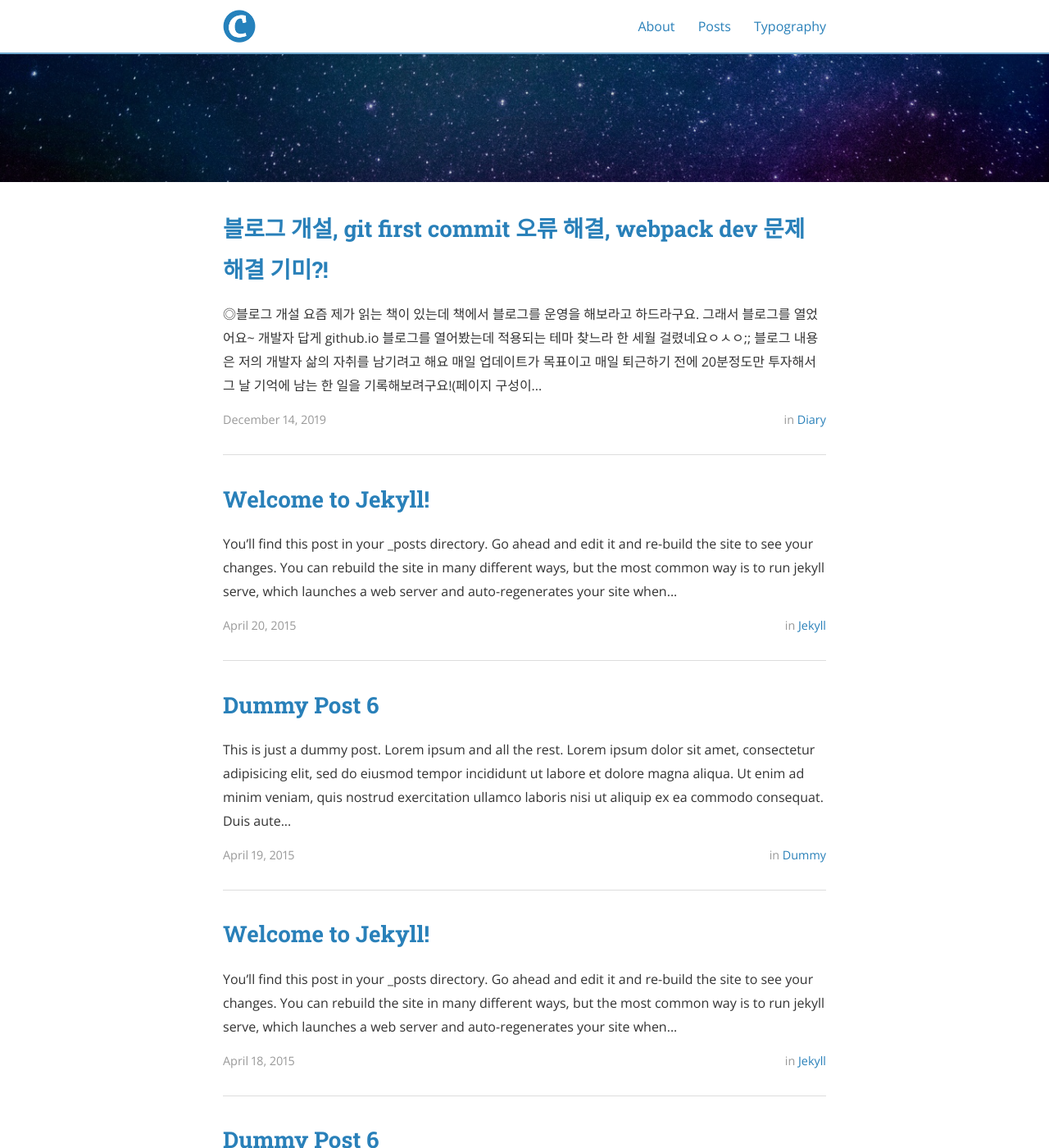
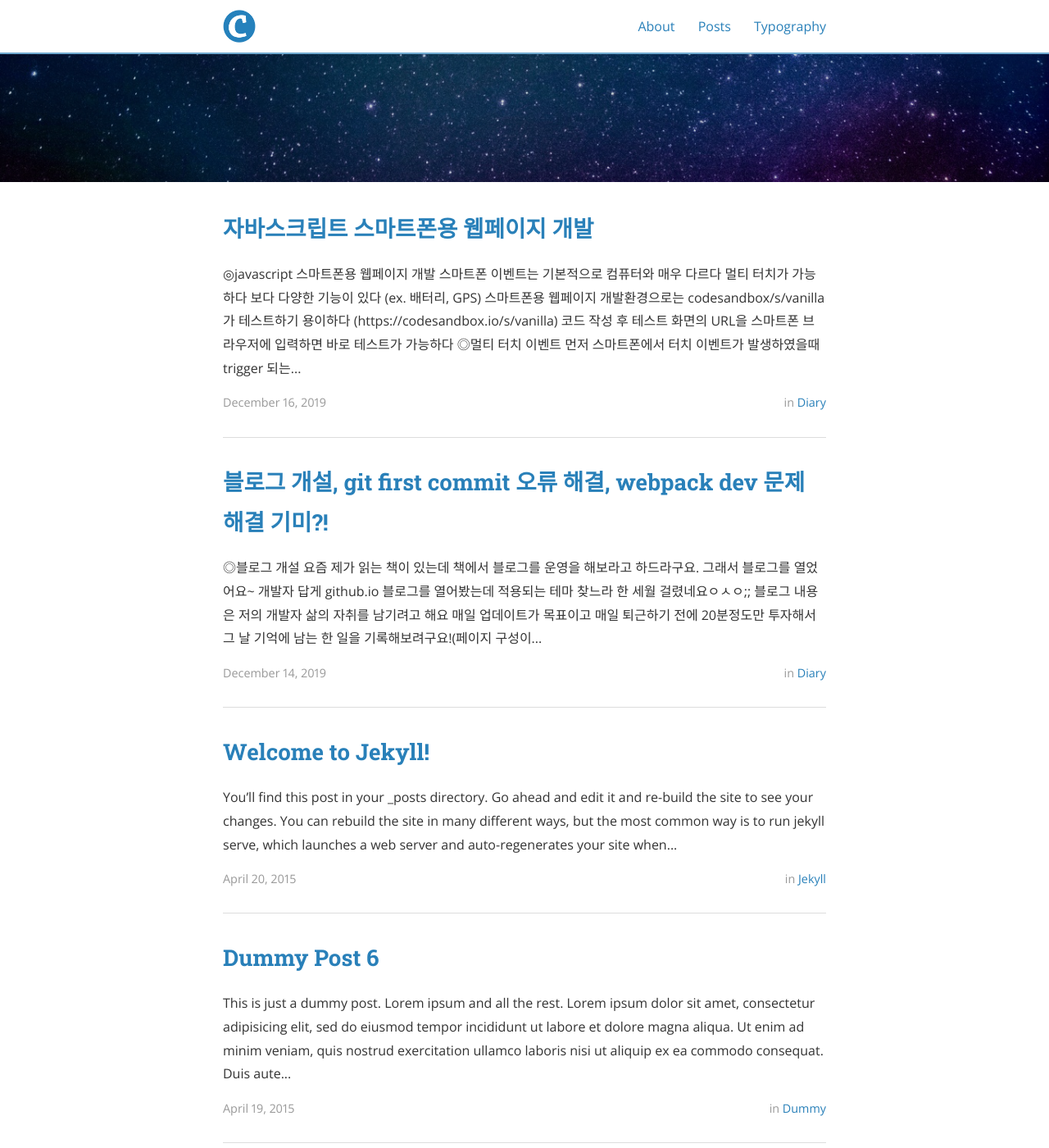
Before and after one commit to korkt-kim/korkt-kim.github.io, a Jekyll site: the page built from index.html, in a window 1280 px wide and 1400 px high, scrolled down 283 px. Shown: the whole window at 82% size. Built offline with Jekyll 4.4.1, drawn with Linux system fonts in a browser that asks for light colours; nearby versions of some CDN libraries; the list of posts is cut into pages by our own code; some of the changed text lies outside the part shown.

Commit message:
2019-12-16

```diff
--- a/_posts/2019-12-14-diary.md
+++ b/_posts/2019-12-14-diary.md
@@ -15,7 +15,7 @@ categories: diary
 매일 업데이트가 목표이고 매일 퇴근하기 전에 20분정도만 투자해서 그 날 기억에 남는 한 일을 기록해보려구요!(페이지 구성이 예쁠수가 없겠죠?^^;)<br>
 
 PS. 내가 쓸 전용 css를 만들어야 겠어 일단 ◎를 리스트화, 기본 글자 크기, 글자 색(빨간색) 부터 해보자!<br>
-참고페이지 :
+디자인 참고페이지 :
 <a href="http://woowabros.github.io/"> http://woowabros.github.io/ </a>
 
 <h1>◎git first commit 오류 드디어 해결!</h1>
--- /dev/null
+++ b/_posts/2019-12-16-diary.md
@@ -0,0 +1,37 @@
+---
+layout: post
+title:  "자바스크립트 스마트폰용 웹페이지 개발"
+date:   2019-12-16
+author: korkt
+categories: diary
+---
+<h1> ◎javascript 스마트폰용 웹페이지 개발</h1>
+
+스마트폰 이벤트는 기본적으로 컴퓨터와 매우 다르다
+
+1. 멀티 터치가 가능하다
+2. 보다 다양한 기능이 있다 (ex. 배터리, GPS)
+
+스마트폰용 웹페이지 개발환경으로는 codesandbox/s/vanilla 가 테스트하기 용이하다 (<a href="https://codesandbox.io/s/vanilla">https://codesandbox.io/s/vanilla</a>)
+
+코드 작성 후 테스트 화면의 URL을 스마트폰 브라우저에 입력하면 바로 테스트가 가능하다
+
+<h1> ◎멀티 터치 이벤트 </h1>
+먼저 스마트폰에서 터치 이벤트가 발생하였을때 trigger 되는 기본 이벤트는 총 3개가 있다.
+
+1.touchstart -> 터치가 시작햇을때 trigger<br>
+2.touchmove -> 터치가 움직였을때 trigger<br>
+3.touchend -> 터치가 떼어졌을때 trigger<br>
+
+각각의 event(start,move,end)에 대해서 동일하게 생성되는 event parameter가 3개 있다
+
+1.event.touches     -> 화면에 터치가 발생한 모든 touch 이벤트 객체들 반환<br>
+2.event.changedTouches -> 어떤 변화가 있었는지 반환 (touchstart,touchmove,touchend인지)<br>
+3.event.targetTouchesS -> 대상 요소 표면을 터치중인 터치 리스트<br>
+
+멀티 터치가 발생했을때는 touchstart가 발생했을때 changedTouches 목록을 쭉 읽어 이벤트 처리를 하면 된다.
+
+움직였을때는 touchmove가 발생하고 이때 또한 changedTouches 목록을 쭉 읽어 이벤트 처리를 하면 된다.
+
+끝났을때도 touchend가 발생한 changedTouches에 대해 이벤트 처리를 한다. 이때 내가 처리할 터치에 대한 element Tag를 기억하고 싶다면
+id="event.changedTouches.identifier"로 id를 지정해 놓으면 고유한 element로 접근이 가능하다
```
Also changed, not shown: _posts/2015-04-18-dummy2.md (deleted, +0 -16 lines), 9 other files.
